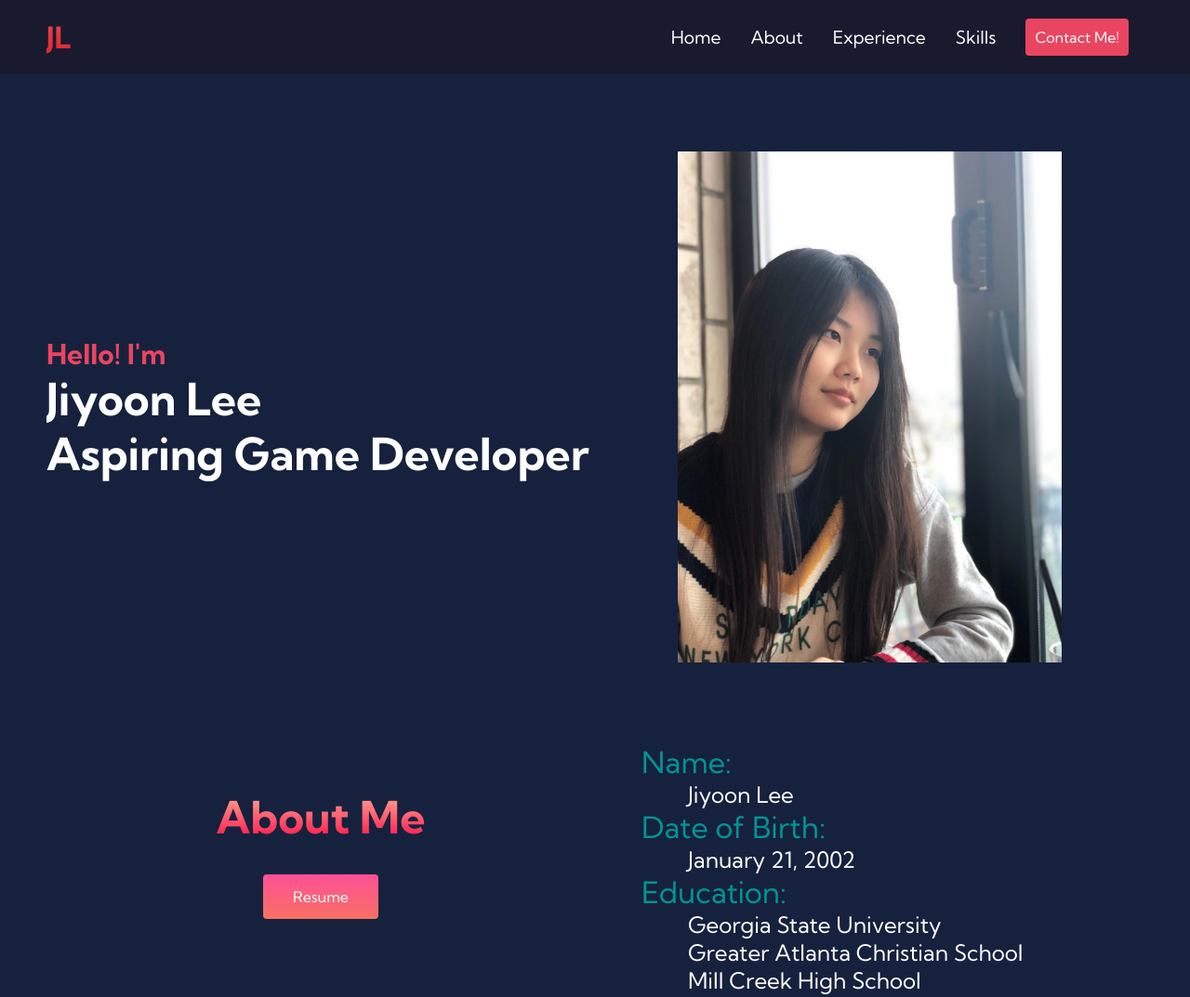
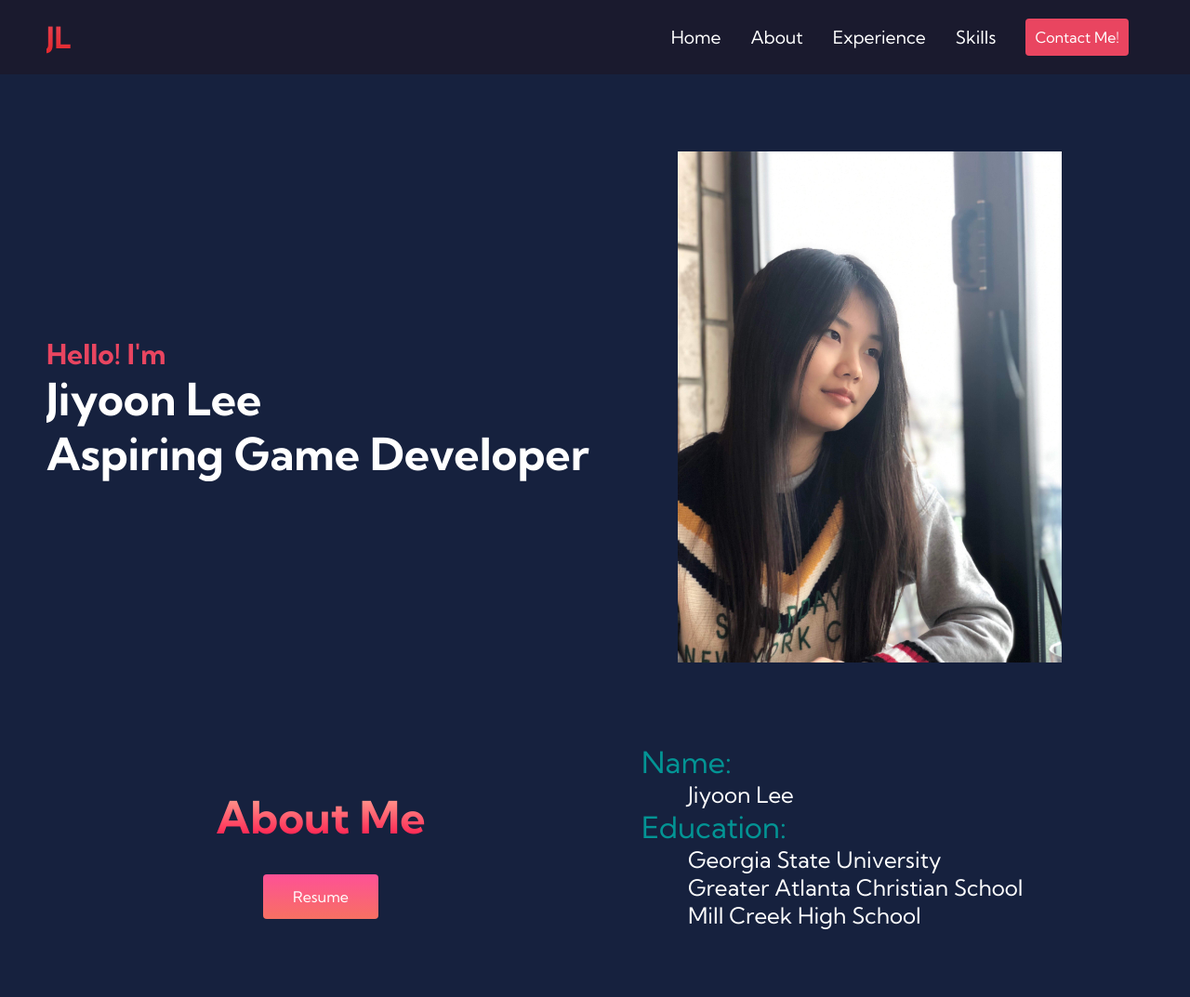
Before and after one commit to jiyoon-wd/Jiyoon_Website, a website: page public/index.html in a window 1280 px wide. Shown: the top 1073 px of the page at 93% size. Drawn offline with Linux system fonts and the light colour scheme.

Commit message:
took out date of birth

```diff
--- a/public/index.html
+++ b/public/index.html
@@ -80,10 +80,6 @@
                 <ul>
                     <span>Name: </span>
                     <ul>Jiyoon Lee</ul>
-                </ul>
-                <ul>
-                    <span>Date of Birth: </span>
-                    <ul> January 21, 2002</ul>
                 </ul>
                 <ul><span>Education: </span>
                     <ul>Georgia State University</ul>
```
